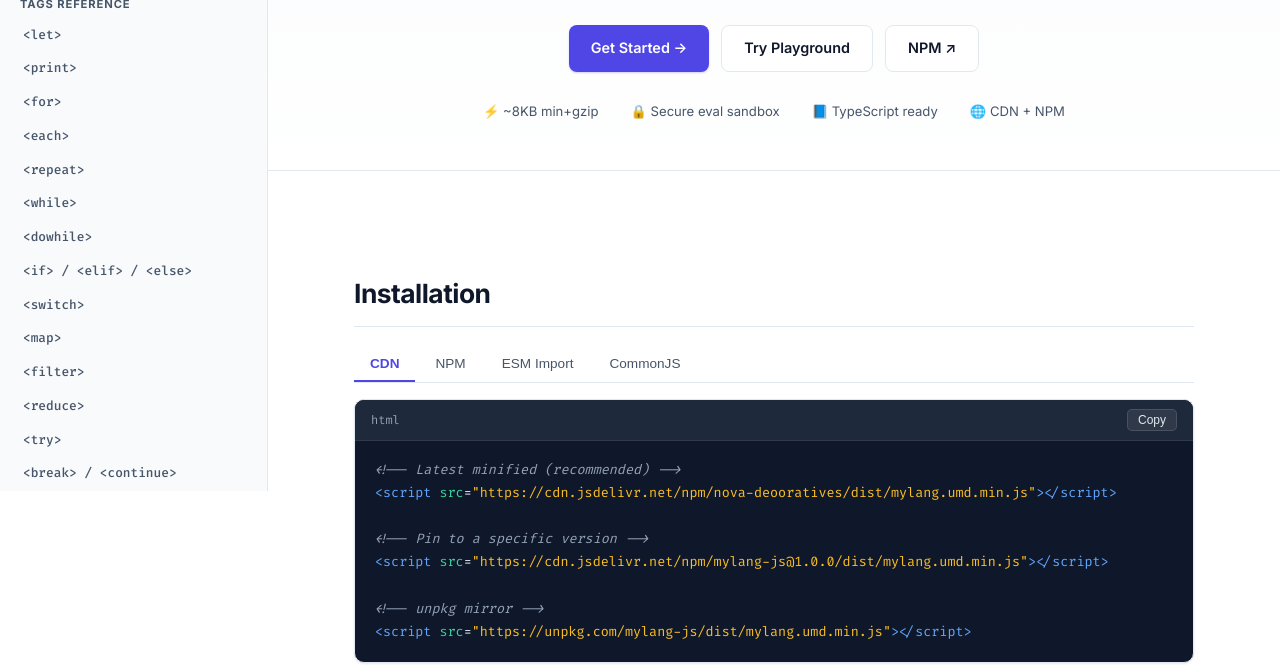
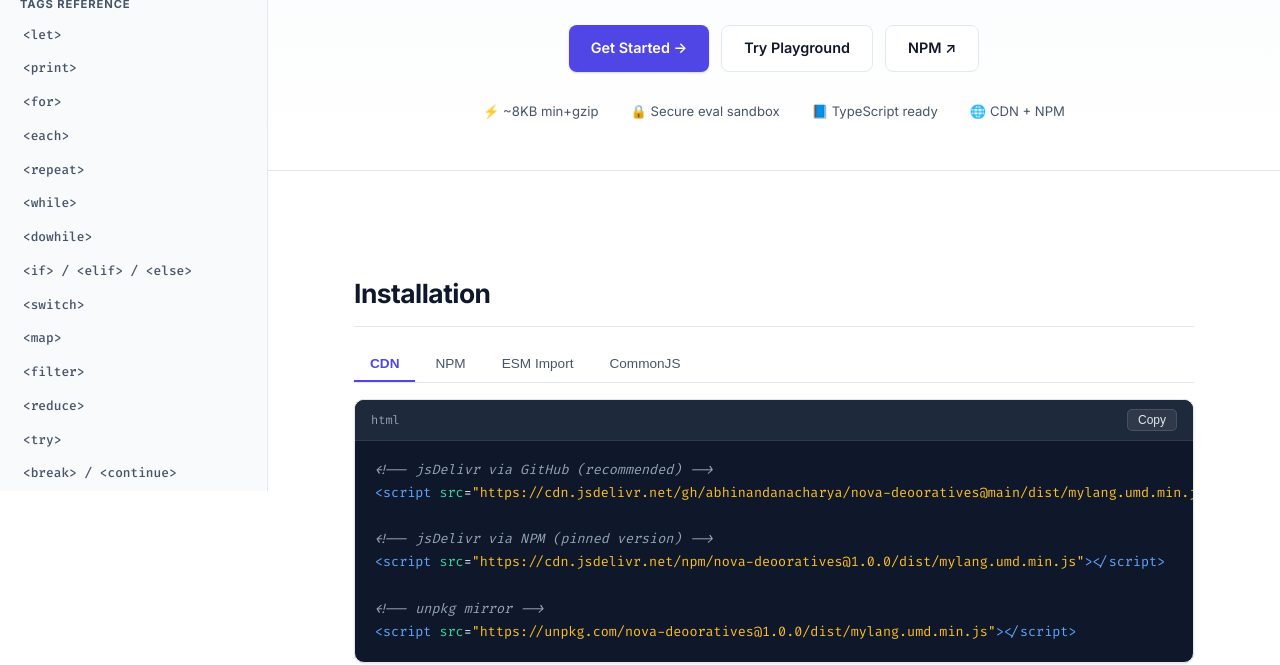
Before and after one commit to abhinandanacharya/nova-deooratives, a website: page docs/index.html in a window 1280 px wide. Shown: the part 309-974 px from the top of the page. Drawn offline with Linux system fonts and the light colour scheme.

Commit message:
feat: update cdn url

```diff
--- a/docs/index.html
+++ b/docs/index.html
@@ -337,14 +337,14 @@
       <div id="install-cdn" class="install-panel active">
         <div class="code-wrap">
           <div class="code-header"><span class="code-lang">html</span><button class="code-copy" onclick="copyCode(this)">Copy</button></div>
-          <pre><code><span class="tok-comment">&lt;!-- Latest minified (recommended) --&gt;</span>
-<span class="tok-tag">&lt;script</span> <span class="tok-attr">src</span>=<span class="tok-val">"https://cdn.jsdelivr.net/npm/nova-deooratives/dist/mylang.umd.min.js"</span><span class="tok-tag">&gt;&lt;/script&gt;</span>
+          <pre><code><span class="tok-comment">&lt;!-- jsDelivr via GitHub (recommended) --&gt;</span>
+<span class="tok-tag">&lt;script</span> <span class="tok-attr">src</span>=<span class="tok-val">"https://cdn.jsdelivr.net/gh/abhinandanacharya/nova-deooratives@main/dist/mylang.umd.min.js"</span><span class="tok-tag">&gt;&lt;/script&gt;</span>
 
-<span class="tok-comment">&lt;!-- Pin to a specific version --&gt;</span>
-<span class="tok-tag">&lt;script</span> <span class="tok-attr">src</span>=<span class="tok-val">"https://cdn.jsdelivr.net/npm/mylang-js@1.0.0/dist/mylang.umd.min.js"</span><span class="tok-tag">&gt;&lt;/script&gt;</span>
+<span class="tok-comment">&lt;!-- jsDelivr via NPM (pinned version) --&gt;</span>
+<span class="tok-tag">&lt;script</span> <span class="tok-attr">src</span>=<span class="tok-val">"https://cdn.jsdelivr.net/npm/nova-deooratives@1.0.0/dist/mylang.umd.min.js"</span><span class="tok-tag">&gt;&lt;/script&gt;</span>
 
 <span class="tok-comment">&lt;!-- unpkg mirror --&gt;</span>
-<span class="tok-tag">&lt;script</span> <span class="tok-attr">src</span>=<span class="tok-val">"https://unpkg.com/mylang-js/dist/mylang.umd.min.js"</span><span class="tok-tag">&gt;&lt;/script&gt;</span></code></pre>
+<span class="tok-tag">&lt;script</span> <span class="tok-attr">src</span>=<span class="tok-val">"https://unpkg.com/nova-deooratives@1.0.0/dist/mylang.umd.min.js"</span><span class="tok-tag">&gt;&lt;/script&gt;</span></code></pre>
         </div>
         <div class="alert alert-tip"><strong>✅ No build step needed!</strong> Drop the script tag, write <code>&lt;script type="text/mylang"&gt;</code> tags, and MyLang does the rest.</div>
       </div>
```
Also changed, not shown: README.md.
